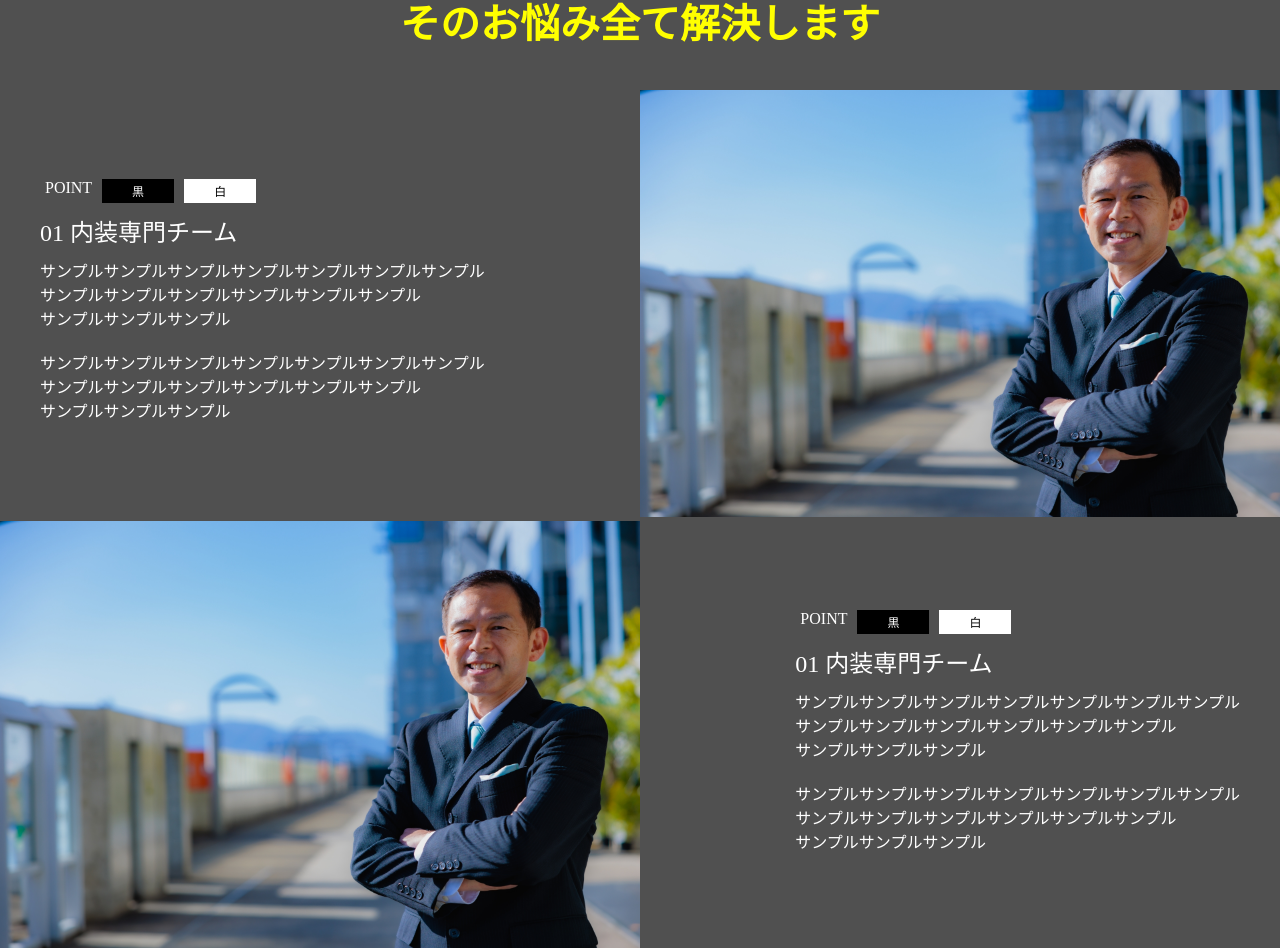
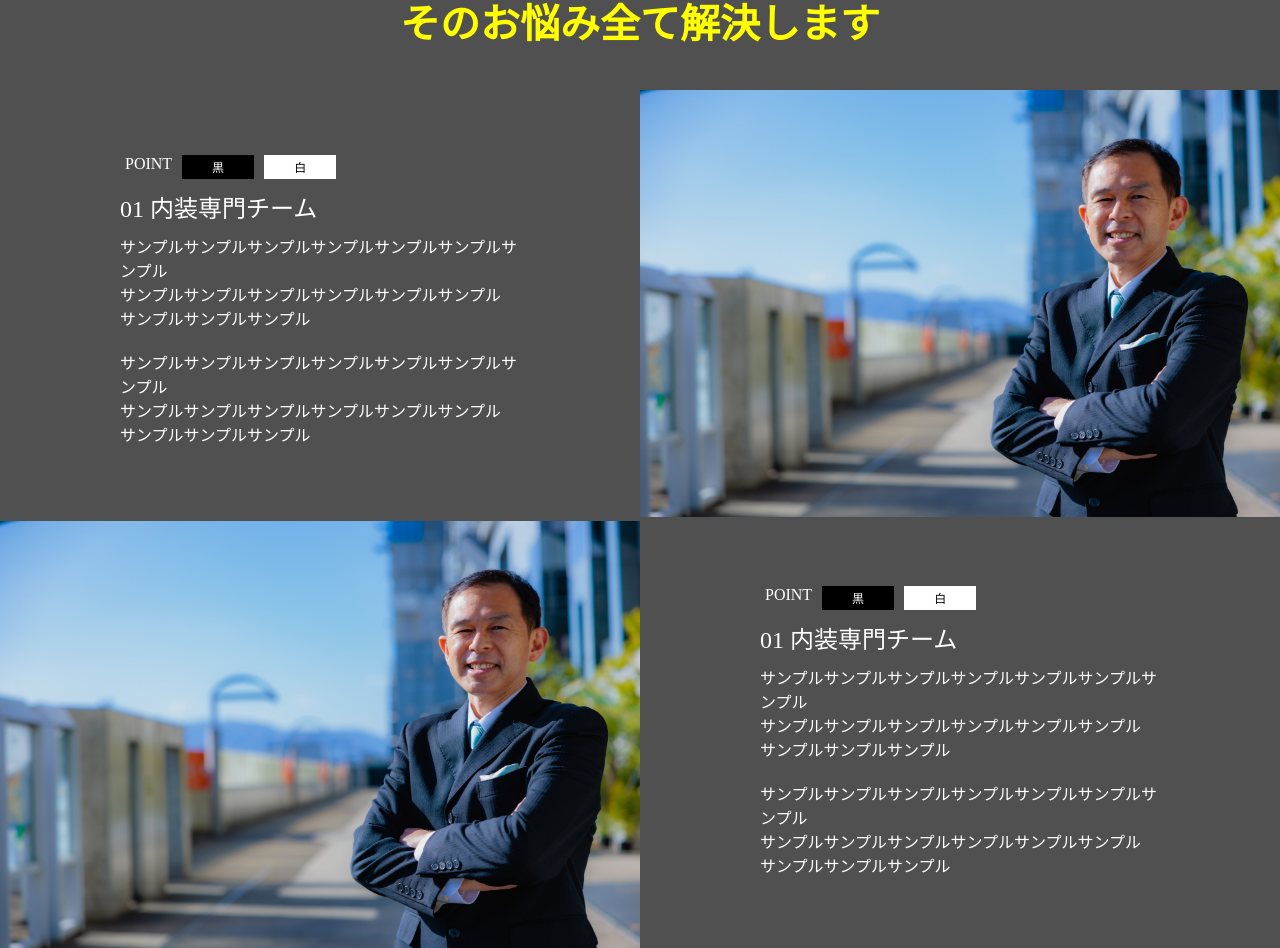
Before and after one commit to kiinosuke13/fitness-gym, a plain HTML site: page index.html in a window 1280 px wide. Shown: the part 2516-3464 px from the top of the page. Drawn offline with nearby package versions, Linux system fonts and the light colour scheme.

Commit message:
文字が中央に来るように修正

```diff
--- a/css/style.css
+++ b/css/style.css
@@ -205,7 +205,13 @@ h4 {
 }
 
 .team-introduce {
-    padding: 40px;
+    display: flex;
+    flex-direction: column;
+    justify-content: center;
+    align-items: flex-start;
+    text-align: center;
+    width: 400px;
+    margin: 0 auto;
 }
 
 .text1 {
@@ -249,12 +255,14 @@ h4 {
 .text3 {
     font-size: 16px;
     color: #fff;
+    text-align: left;
 }
 
 .text3 > p {
     margin: 0;
     padding: 10px 0;
 }
+
 .institution-photo {
     width: 50%;
 }
@@ -436,6 +444,11 @@ h4 {
         padding: 20px 0;
     }
 
+    .team-introduce  {
+        padding: 40px;
+        width: auto;
+    }
+
     .point-tag {
         font-size: 16px;
     }
--- a/index.html
+++ b/index.html
@@ -159,7 +159,7 @@
             <!-- resolution -->
             <section class="resolution">
                 <h4>そのお悩み全て解決します</h4>
-                <div>
+                <div class="resolution-container">
                     <div class="institutionTeam">
                         <div class="team-introduce">
                             <div class="text1">
```
